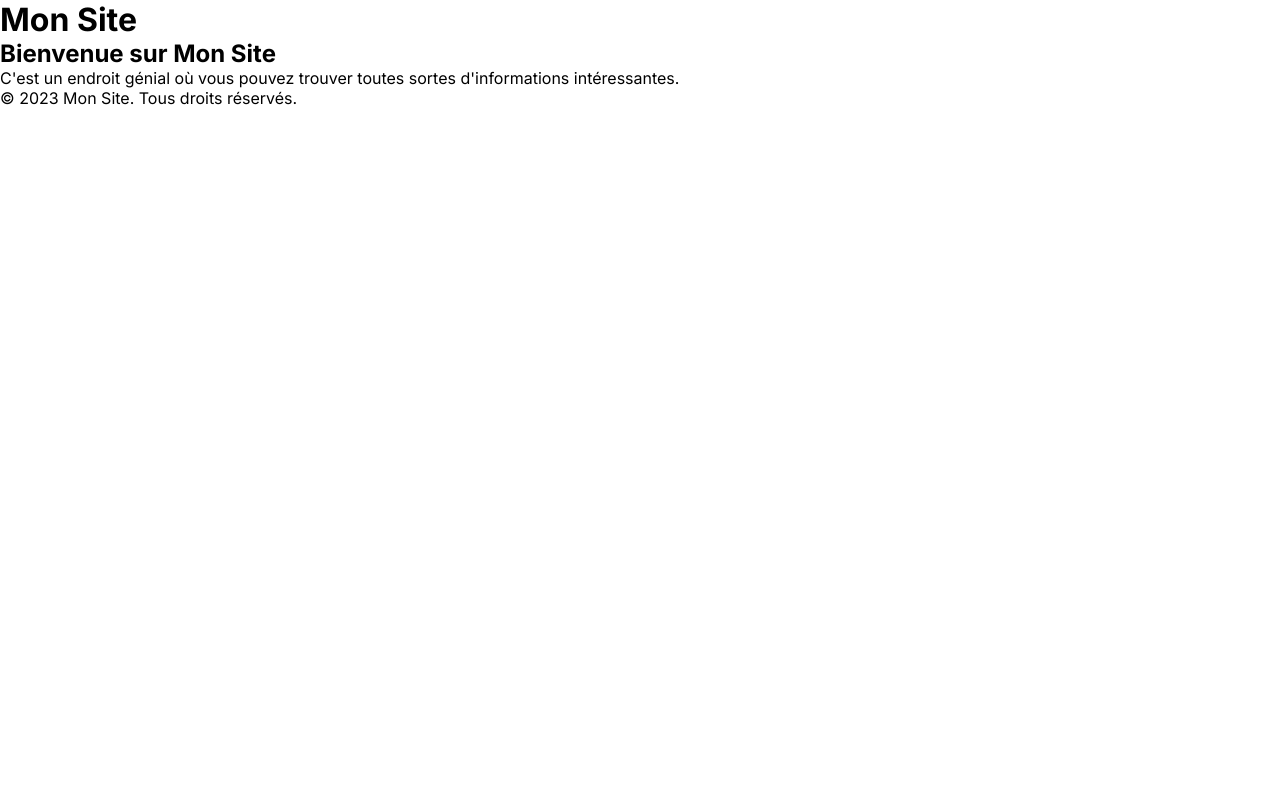
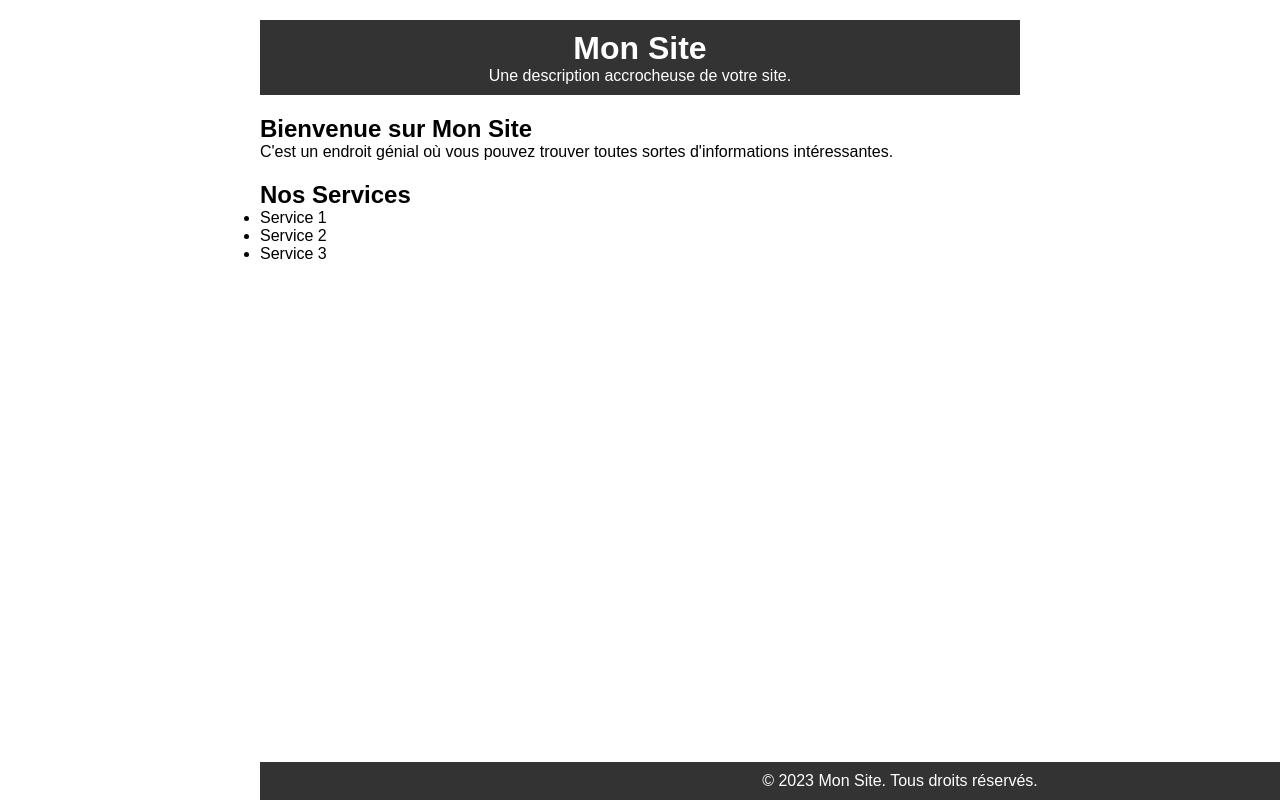
Before and after one commit to aws-samples/amplify-next-template, a Next.js app: page / in a window 1280 px wide. Built offline with nearby package versions, Linux system fonts and the light colour scheme.

Commit message:
webpage + stylé

```diff
--- a/app/page.tsx
+++ b/app/page.tsx
@@ -1,29 +1,70 @@
-// Importez les modules React nécessaires
 import React from 'react';
+import styled from 'styled-components';
+
+// Styles avec Styled Components
+const Container = styled.div`
+  font-family: 'Arial', sans-serif;
+  max-width: 800px;
+  margin: 0 auto;
+  padding: 20px;
+`;
+
+const Header = styled.header`
+  background-color: #333;
+  color: #fff;
+  text-align: center;
+  padding: 10px;
+`;
+
+const Main = styled.main`
+  margin-top: 20px;
+`;
+
+const Section = styled.section`
+  margin-bottom: 20px;
+`;
+
+const Footer = styled.footer`
+  background-color: #333;
+  color: #fff;
+  text-align: center;
+  padding: 10px;
+  position: fixed;
+  bottom: 0;
+  width: 100%;
+`;
 
 // Composant de la page principale
 const HomePage: React.FC = () => {
   return (
-    <div>
-      <header>
+    <Container>
+      <Header>
         <h1>Mon Site</h1>
-        {/* Ajoutez d'autres éléments du header si nécessaire */}
-      </header>
+        <p>Une description accrocheuse de votre site.</p>
+      </Header>
 
-      <main>
-        <section>
+      <Main>
+        <Section>
           <h2>Bienvenue sur Mon Site</h2>
           <p>C'est un endroit génial où vous pouvez trouver toutes sortes d'informations intéressantes.</p>
-        </section>
+        </Section>
+
+        <Section>
+          <h2>Nos Services</h2>
+          <ul>
+            <li>Service 1</li>
+            <li>Service 2</li>
+            <li>Service 3</li>
+          </ul>
+        </Section>
 
         {/* Ajoutez d'autres sections et contenus de votre choix */}
-      </main>
+      </Main>
 
-      <footer>
+      <Footer>
         <p>&copy; 2023 Mon Site. Tous droits réservés.</p>
-        {/* Ajoutez d'autres éléments de pied de page si nécessaire */}
-      </footer>
-    </div>
+      </Footer>
+    </Container>
   );
 };
 
```
